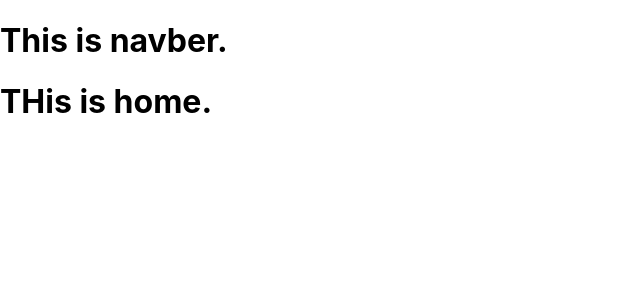
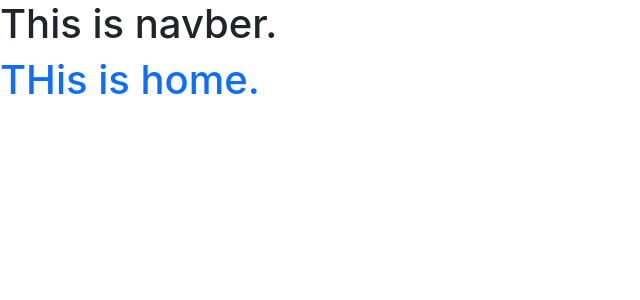
Before and after one commit to jrtanmoy/warehouse-management-clint-site, a React (Create React App) app: page / in a window 1280 px wide. Shown: the top 300 px of the page, without its empty margins (0-640 px from the left). Built offline with nearby package versions, Linux system fonts and the light colour scheme.

Commit message:
i react bootstrap & set bootstrap css cdn link

```diff
--- a/package.json
+++ b/package.json
@@ -6,7 +6,9 @@
     "@testing-library/jest-dom": "^5.16.4",
     "@testing-library/react": "^13.1.1",
     "@testing-library/user-event": "^13.5.0",
+    "bootstrap": "^5.1.3",
     "react": "^18.1.0",
+    "react-bootstrap": "^2.3.1",
     "react-dom": "^18.1.0",
     "react-router-dom": "^6.3.0",
     "react-scripts": "5.0.1",
--- a/public/index.html
+++ b/public/index.html
@@ -15,6 +15,7 @@
       user's mobile device or desktop. See https://developers.google.com/web/fundamentals/web-app-manifest/
     -->
     <link rel="manifest" href="%PUBLIC_URL%/manifest.json" />
+    <link href="https://cdn.jsdelivr.net/npm/bootstrap@5.1.3/dist/css/bootstrap.min.css" rel="stylesheet" integrity="sha384-1BmE4kWBq78iYhFldvKuhfTAU6auU8tT94WrHftjDbrCEXSU1oBoqyl2QvZ6jIW3" crossorigin="anonymous">
     <!--
       Notice the use of %PUBLIC_URL% in the tags above.
       It will be replaced with the URL of the `public` folder during the build.
--- a/src/components/Home/Home.js
+++ b/src/components/Home/Home.js
@@ -3,7 +3,7 @@ import React from 'react';
 const Home = () => {
     return (
         <div>
-            <h1>THis is home.</h1>
+            <h1 className='text-primary'>THis is home.</h1>
         </div>
     );
 };
```
Also changed, not shown: 1 other file (tests, documents, lock files or other folders).
